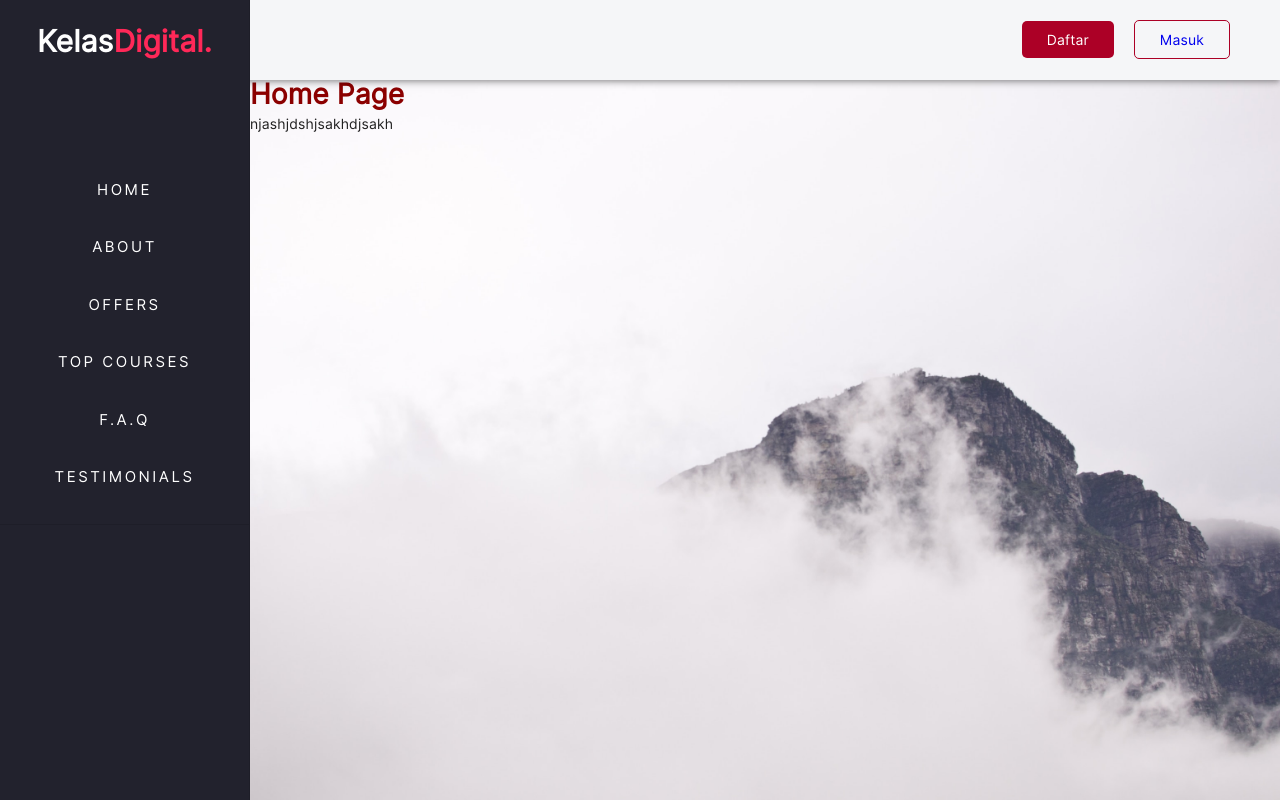
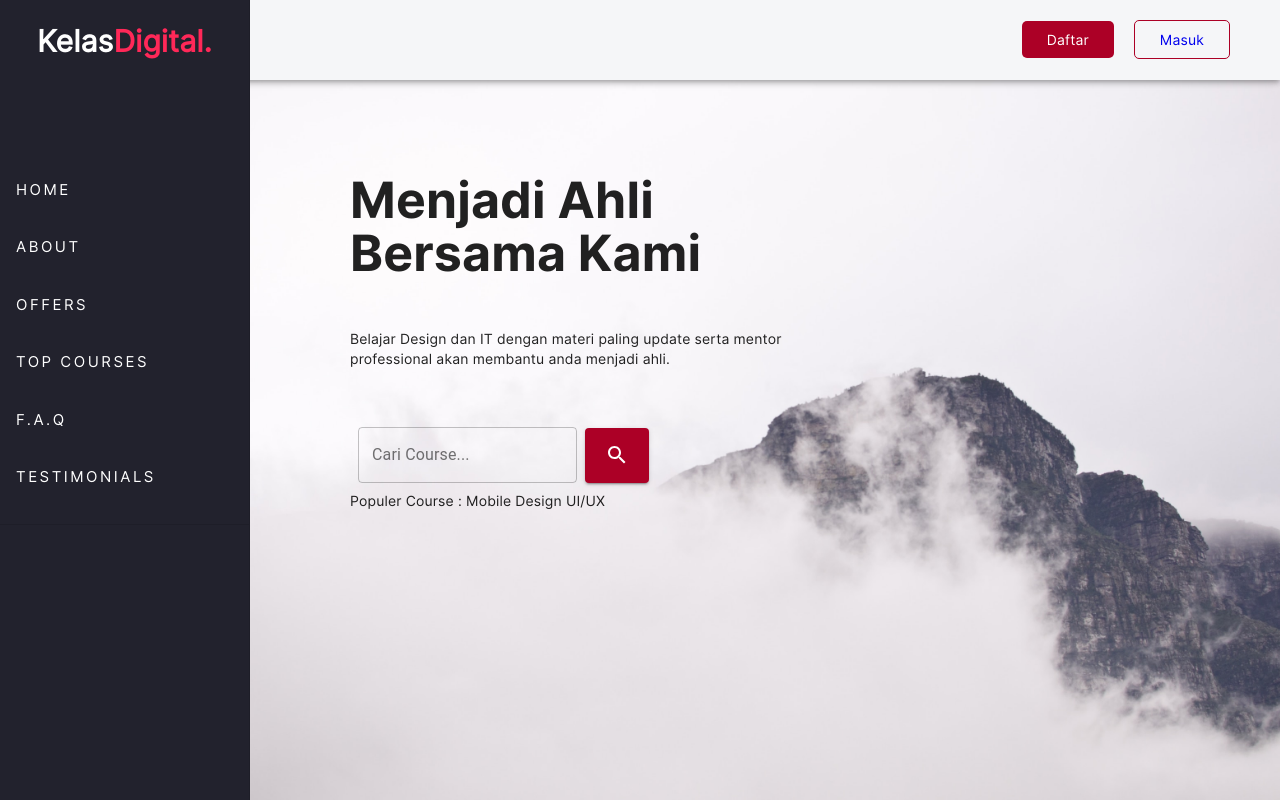
Before and after one commit to athallarizky/kelas-digital, a React (Create React App) app: page / in a window 1280 px wide. Shown: the top 800 px of the page. Built offline with nearby package versions, Linux system fonts and the light colour scheme.

Commit message:
Homepage

```diff
--- a/src/components/Landing-Pages/Home/index.js
+++ b/src/components/Landing-Pages/Home/index.js
@@ -1,12 +1,30 @@
 import React from 'react';
 import {useStyles} from './style';
+
+import SearchBar from '../../Shared/Search-Bar';
+
+import Button from '@material-ui/core/Button';
+import SearchIcon from '@material-ui/icons/Search';
 
 const Home = () => {
     const classes = useStyles();
     return(
         <div className={classes.wrapper}>
-            <h1 className={classes.test}>Home Page</h1>
-            <p>njashjdshjsakhdjsakh</p>
+            <h1 className={classes.mainText}>Menjadi Ahli Bersama Kami</h1>
+            <p className={classes.secondaryText}>
+                Belajar Design dan IT dengan materi paling update serta mentor professional akan membantu anda menjadi ahli.
+            </p>
+
+            <div className={classes.searchWrapper}>
+                <SearchBar/>
+                <Button variant="contained" color="primary" className={classes.searchButton}>
+                    <SearchIcon/>
+                </Button>
+            </div>
+            <div>
+                Populer Course : Mobile Design UI/UX
+            </div>
+
         </div>
     )
 }
--- a/src/components/Landing-Pages/Home/style.js
+++ b/src/components/Landing-Pages/Home/style.js
@@ -5,9 +5,26 @@ export const useStyles = makeStyles(theme => ({
         height: '100vh',
         backgroundPosition: 'center',
         backgroundSize: 'cover',
-        backgroundRepeat: 'no-repeat'
+        backgroundRepeat: 'no-repeat',
+        paddingLeft: 100,
+        paddingTop: 100,
     },
-    test:{
-        color:'darkred',
+    mainText:{
+        maxWidth:"450px",
+        fontFamily:"Inter-Bold",
+        fontSize: 50,
+        marginBottom: 50,
+        lineHeight:1.05,
+    },
+    secondaryText:{
+        maxWidth: "450px",
+        marginBottom: 50,
+    },
+    searchWrapper: {
+        display:"inline-flex",
+        alignItems: 'center',
+    },
+    searchButton: {
+        height: 55
     }
 }));
--- a/src/components/Landing-Pages/Layout/Footer/index.js
+++ b/src/components/Landing-Pages/Layout/Footer/index.js
@@ -2,7 +2,9 @@ import React from 'react';
 
 const Footer = () =>{
     return(
-        <h1>Footer</h1>
+        <div style={{background:'black', width:'100%', height:'200px'}}>
+            &copy; KelasDigital. 2020
+        </div>
     )
 }
 
--- a/src/components/Landing-Pages/Layout/index.js
+++ b/src/components/Landing-Pages/Layout/index.js
@@ -39,6 +39,7 @@ const Layout = () =>{
                     </Switch>
                     </div>
                 </main>
+                <Footer/>
             </div>
         </div>
     )
--- a/src/components/Landing-Pages/Layout/style.js
+++ b/src/components/Landing-Pages/Layout/style.js
@@ -50,9 +50,8 @@ export const useStyles = makeStyles(theme => ({
   },
 
   navItem: {
-    display:'flex',
-    justifyContent:'center !important',
-
+    // display:'flex',
+    // justifyContent:'center !important',
   },
 
 
--- /dev/null
+++ b/src/components/Shared/Search-Bar/index.js
@@ -0,0 +1,17 @@
+import React from 'react';
+import {useStyles} from './style';
+import TextField from '@material-ui/core/TextField';
+
+const SearchBar = () =>{
+    const classes = useStyles();
+    return(
+        <div>
+            <form className={classes.root} noValidate autoComplete="off">
+                <TextField id="outlined-basic" label="Cari Course..." variant="outlined" />
+            </form>
+        </div>
+    )
+
+}
+
+export default SearchBar;
--- /dev/null
+++ b/src/components/Shared/Search-Bar/style.js
@@ -0,0 +1,10 @@
+import { makeStyles } from '@material-ui/core/styles';
+
+export const useStyles = makeStyles(theme => ({
+  root: {
+    '& .MuiTextField-root': {
+      margin: theme.spacing(1),
+      width: '25ch',
+    },
+  },
+}));
--- a/src/index.css
+++ b/src/index.css
@@ -8,6 +8,11 @@
     src: url("/assets/fonts/Inter/Inter-Regular.otf");
 }
 
+@font-face{
+    font-family: 'Inter-Bold';
+    src: url("/assets/fonts/Inter/Inter-Bold.otf");
+}
+
 body{
     font-family: Inter-Regular !important;
     height: 100%;
```
